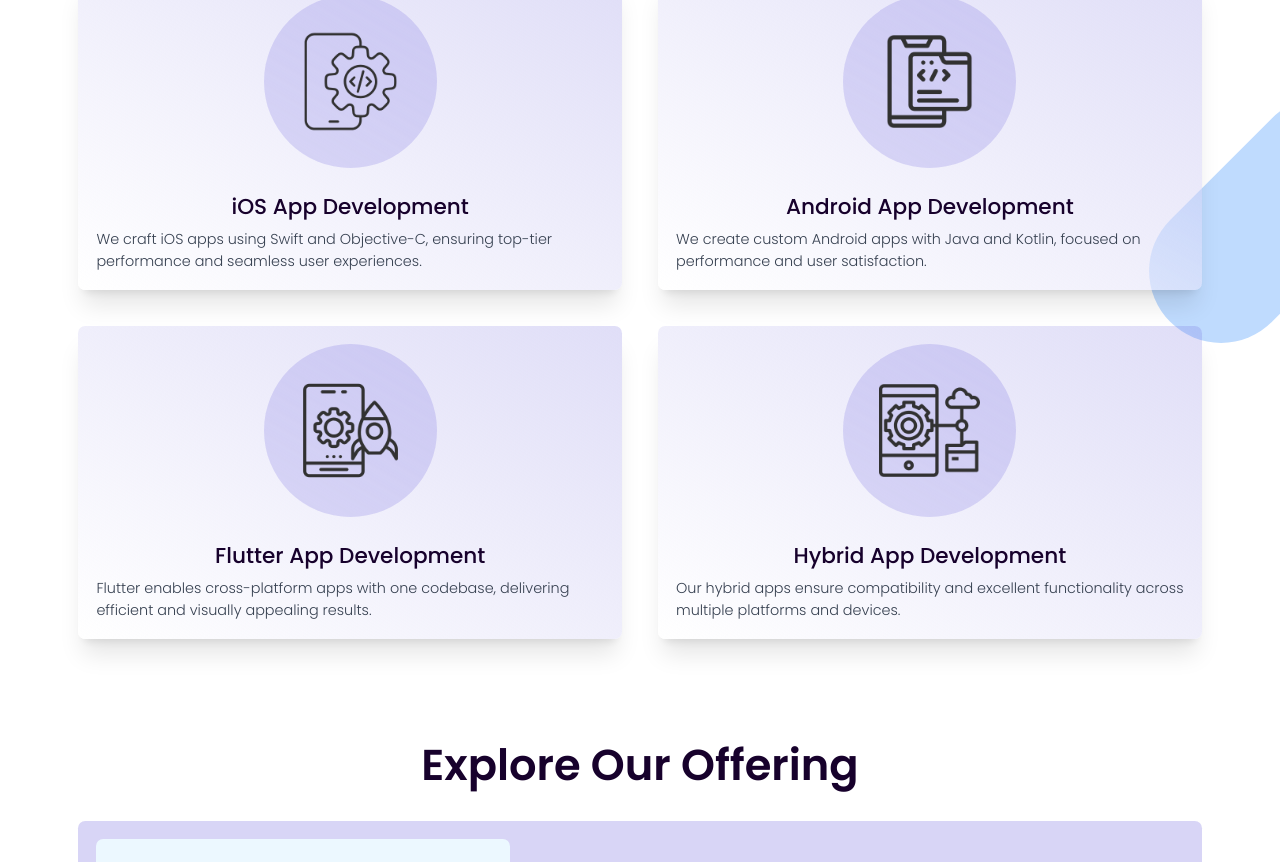
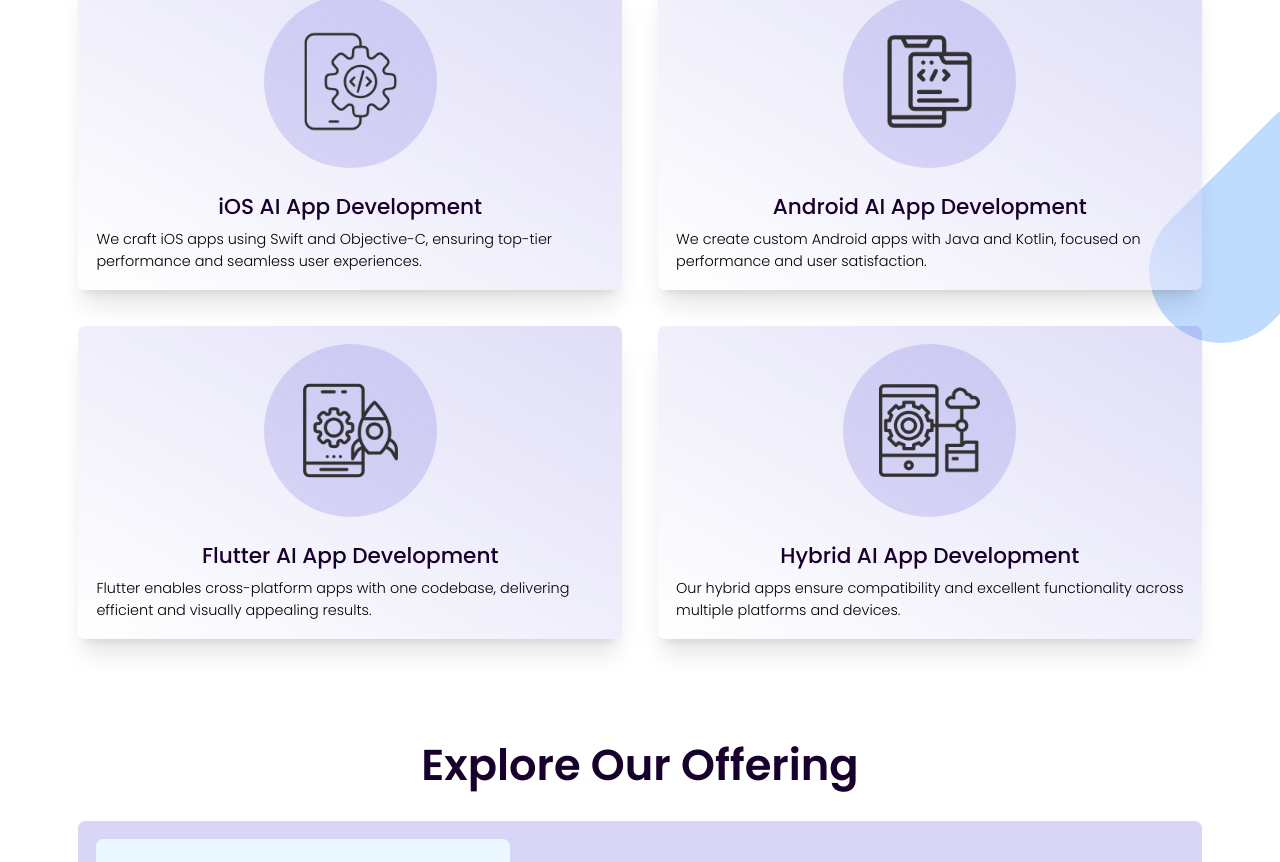
Before and after one commit to remeessalam/QUANTSIXAI, a React (Create React App) app: page /app-development in a window 1280 px wide. Shown: the part 1576-2438 px from the top of the page. Built offline with nearby package versions, Linux system fonts and the light colour scheme.

Commit message:
changes completed

```diff
--- a/src/components/PortFolio.jsx
+++ b/src/components/PortFolio.jsx
@@ -3,7 +3,7 @@
 
 const Portfolio = ({ page }) => {
   let portfolioList;
-
+  console.log(page, "asdklfjaslkdfjs");
   if (page === "web-development") {
     portfolioList = webPortfolio;
   } else if (page === "app-development") {
@@ -14,10 +14,7 @@
   return (
     <div className="py-[5rem] wrapper flex flex-col items-center gap-5">
       {/* <SubHeading heading="Our Portfolio" /> */}
-      <div
-        data-aos="fade-up"
-        className="section-heading flex items-center gap-1"
-      >
+      <div data-aos="fade-up" className="heading flex items-center gap-1">
         Our Portfolio
       </div>
       <h2
--- a/src/constants.js
+++ b/src/constants.js
@@ -72,11 +72,13 @@
 import ContactUs from "./pages/ContactUs";
 
 // client details
+
 export const clientDetails = {
   phone: "+91 99210 10216",
   whatsapp: "9921010216",
-  email: "quantsixai@gmail.com",
-  address: "5,B.S. PARK, WADESHWAR NAGAR, VADGAON SHERI, PUNE 411014",
+  email: "info@quantsixai.com",
+  address:
+    "5,B.S.Park, Wadeshwar Nagar,Vadgon sheri, Pune -411014. Near Kharadi IT Tower.",
   instagram: "https://www.instagram.com/quantsix_ai?igsh=MXBzbTRtcWc1dGpp",
   facebook: "https://www.facebook.com/share/12D8Aw4Lce2/?mibextid=wwXIfr",
   linkedin:
@@ -163,28 +165,28 @@
 export const webDevelopmentServices = [
   {
     id: 1,
-    title: "E-commerce Websites",
+    title: "AI E-commerce Websites Development",
     icon: ecomWebIcon,
     description:
       "We build customized e-commerce platforms that enhance user experience, streamline operations, and increase sales.",
   },
   {
     id: 2,
-    title: "Social Media Websites",
+    title: "AI Social Media Websites Development",
     icon: socialWebIcon,
     description:
       "Our social media websites are designed to attract and engage users, fostering brand growth and loyalty.",
   },
   {
     id: 3,
-    title: "Landing Websites",
+    title: "AI Landing Websites Development",
     icon: landingWebIcon,
     description:
       "We design compelling landing pages that highlight your brand and drive user conversions effectively.",
   },
   {
     id: 4,
-    title: "Custom Websites",
+    title: "AI Custom Websites Development",
     icon: customWebIcon,
     description:
       "Our custom websites blend innovation and functionality to provide unique solutions tailored to your business.",
@@ -195,28 +197,28 @@
 export const appDevelopmentServices = [
   {
     id: 1,
-    title: "iOS App Development",
+    title: "iOS AI App Development",
     icon: iosAppIcon,
     description:
       "We craft iOS apps using Swift and Objective-C, ensuring top-tier performance and seamless user experiences.",
   },
   {
     id: 2,
-    title: "Android App Development",
+    title: "Android AI App Development",
     icon: androidAppIcon,
     description:
       "We create custom Android apps with Java and Kotlin, focused on performance and user satisfaction.",
   },
   {
     id: 3,
-    title: "Flutter App Development",
+    title: "Flutter AI App Development",
     icon: flutterAppIcon,
     description:
       "Flutter enables cross-platform apps with one codebase, delivering efficient and visually appealing results.",
   },
   {
     id: 4,
-    title: "Hybrid App Development",
+    title: "Hybrid AI App Development",
     icon: hybridAppIcon,
     description:
       "Our hybrid apps ensure compatibility and excellent functionality across multiple platforms and devices.",
@@ -458,6 +460,12 @@
     title: "Telecom",
     img: require("./assets/industries/Telecom.jpg"),
     desc: "Improving network performance and fraud detection with AI-based telecom solutions.",
+  },
+  {
+    id: 12,
+    title: "Gaming",
+    img: require("./assets/industries/gaming.jpg"),
+    desc: "Enhancing gameplay performance and detecting cheats with AI-powered gaming solutions.",
   },
 ];
 
@@ -1119,11 +1127,11 @@
     img: img22,
     title: "Find A Driver",
   },
-  {
-    id: 3,
-    img: img33,
-    title: "Glowsy",
-  },
+  // {
+  //   id: 3,
+  //   img: img33,
+  //   title: "Glowsy",
+  // },
   {
     id: 4,
     img: img44,
--- a/src/pages/LandingPage/LandingPage.jsx
+++ b/src/pages/LandingPage/LandingPage.jsx
@@ -82,6 +82,7 @@
             {page === "web-development" &&
               webDevelopmentServices.map((item) => (
                 <div
+                  key={item.id}
                   data-aos="fade-up"
                   className="flex flex-col gap-2 items-center shadow-xl transition-all duration-300 bg-gradient-to-tr from-white to-primary/20 rounded-lg p-5"
                 >
@@ -94,7 +95,7 @@
                     />
                   </div>
                   <h6 className="font-medium text-2xl">{item.title}</h6>
-                  <p className="text-gray-700 text-md md:text-base font-light">
+                  <p className="text-black text-md md:text-base font-light">
                     {item.description}
                   </p>
                 </div>
@@ -115,7 +116,7 @@
                     />
                   </div>
                   <h6 className="font-medium text-2xl">{item.title}</h6>
-                  <p className="text-gray-700 text-md md:text-base font-light">
+                  <p className="text-black text-md md:text-base font-light">
                     {item.description}
                   </p>
                 </div>
@@ -126,7 +127,7 @@
 
       <HomePageServicesList />
       <IndustriesWeServe />
-      <Portfolio />
+      <Portfolio page={page} />
       {/* <WorkingProcess /> */}
       {/* <section className="py-[5rem] relative">
         <div className="blue-bg-shape -z-10 right-[-5%] rotate-[125deg] top-1/2 -translate-y-1/2"></div>
```
Also changed, not shown: 1 other file (tests, documents, lock files or other folders).
